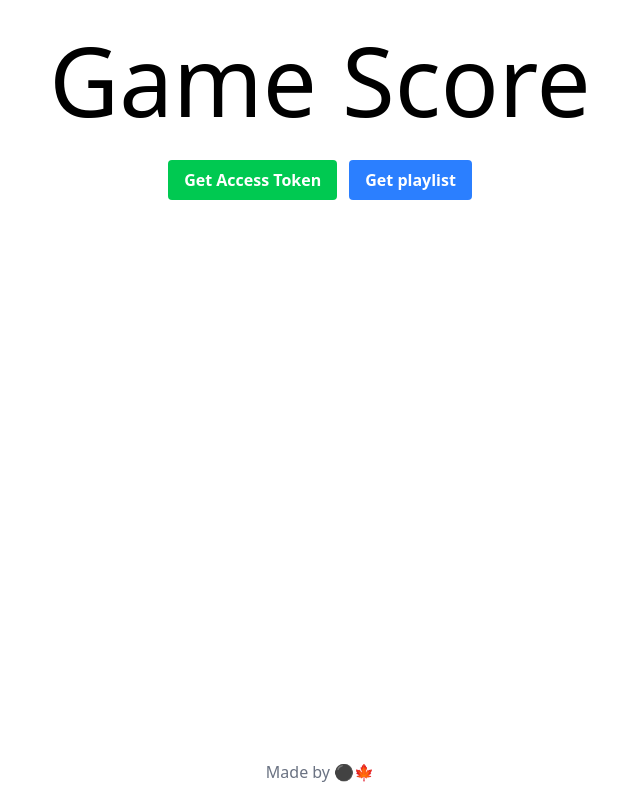
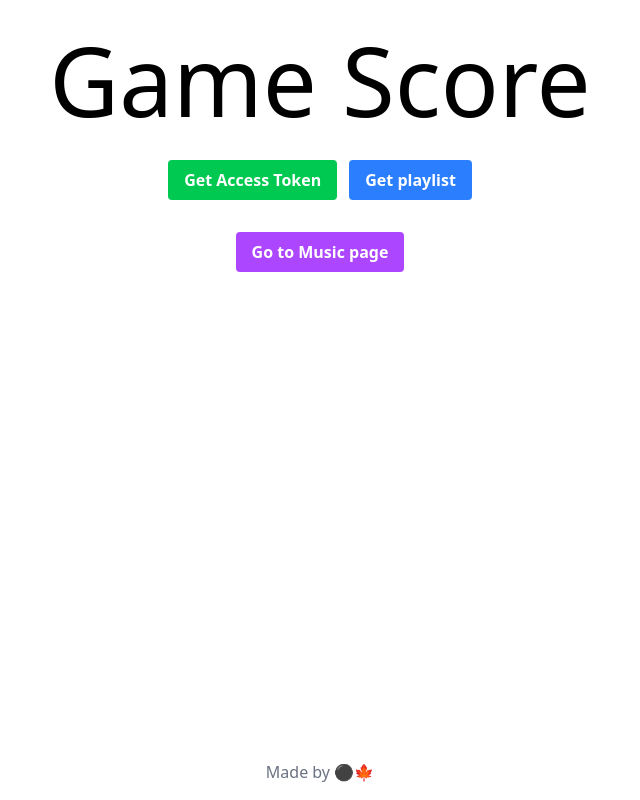
Before and after one commit to KuroMaple/Game-Score, a Next.js app: page / in a window 1280 px wide. Shown: the whole page, without its empty margins (320-960 px from the left). Built offline with nearby package versions, Linux system fonts and the light colour scheme.

Commit message:
Playlist caching

```diff
--- /dev/null
+++ b/app/music/page.tsx
@@ -0,0 +1,6 @@
+const page = () => {
+  return (
+    <div>Music Page</div>
+  )
+}
+export default page
--- a/app/page.tsx
+++ b/app/page.tsx
@@ -2,17 +2,26 @@
 import { API_ROUTES } from '@/config/apiRoutes'
 import ApiService from '@/services/api'
 import SpotifyService from '@/services/spotify'
+import { SpotifyPlaylist } from '@/types/SpotifyPlaylist'
 import { SpotifyToken } from '@/types/SpotifyToken'
 import { useState } from 'react'
 
 export default function Home() {
   const [token, setToken] = useState('')
+  const [playlist, setPlaylist] = useState<SpotifyPlaylist | null>(null)
   const getPlaylist = async () => {
+    const savedPlaylist = localStorage.getItem('spotify_playlist')
+    if (savedPlaylist){
+      setPlaylist(JSON.parse(savedPlaylist))
+      console.log('Playlist from storage: ', savedPlaylist)
+      return
+    }
+
     if (!token){
       console.error("No access token available")
       return
     }
-    const playlist = await ApiService.get(
+    const playlist: SpotifyPlaylist = await ApiService.get(
       API_ROUTES.spotifyPlaylist,
       {
       headers: {
@@ -20,7 +29,10 @@ export default function Home() {
       }
     }
     )
-    console.log(playlist)
+    setPlaylist(playlist)
+    const playlistString = JSON.stringify(playlist)
+    localStorage.setItem('spotify_playlist', playlistString)
+    console.log('Playlist:', playlist) // debugging
   }
 
   const getAccessToken = async () => {
@@ -74,6 +86,14 @@ export default function Home() {
           </button>
 
         </div>
+        <div>
+          <button
+            onClick={() => window.location.href = '/music'}
+            className='mt-8 bg-purple-500 hover:bg-purple-700 text-white font-bold py-2 px-4 rounded'
+          >
+            Go to Music page
+          </button>
+        </div>
 
       </main>
       <footer
```
